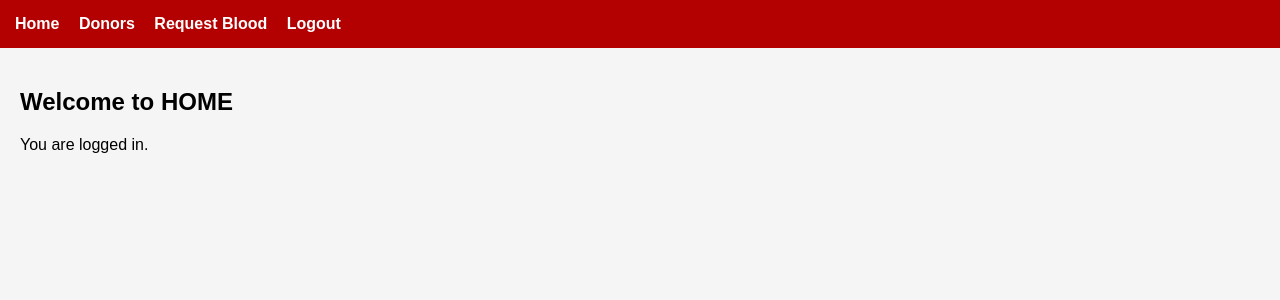
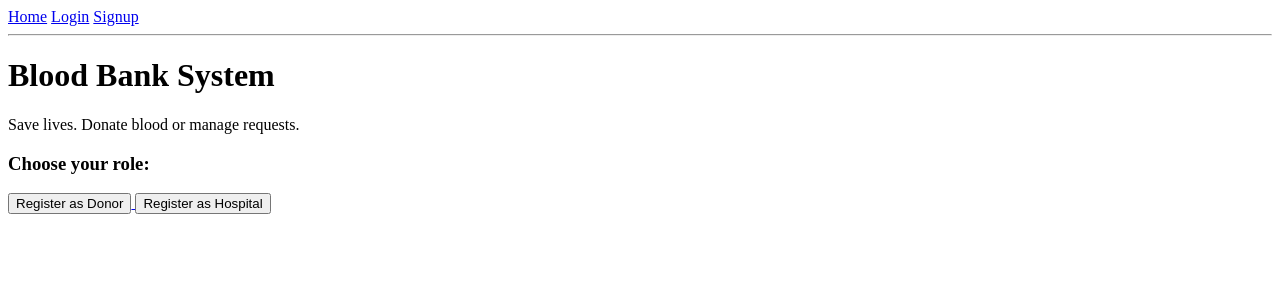
Before and after one commit to amanalex2006/BloodBank, a Flask app: page / in a window 1280 px wide. Shown: the top 300 px of the page. Run offline with Flask 3, Linux system fonts and the light colour scheme.

Commit message:
login set no uiux

```diff
--- a/app.py
+++ b/app.py
@@ -1,55 +1,122 @@
-from flask import Flask,render_template
+from flask import Flask, render_template, request, redirect, url_for, session
 from flask_sqlalchemy import SQLAlchemy
 import os
 from dotenv import load_dotenv
-from sqlalchemy import text, inspect
 from werkzeug.security import generate_password_hash, check_password_hash
 
+# load env
 load_dotenv()
 
 app = Flask(__name__)
+app.secret_key = "supersecretkey"
 
+# DB config
 app.config['SQLALCHEMY_DATABASE_URI'] = os.getenv("DATABASE_URL")
 app.config['SQLALCHEMY_TRACK_MODIFICATIONS'] = False
-
 app.config['SQLALCHEMY_ENGINE_OPTIONS'] = {
     "connect_args": {"sslmode": "require"}
 }
 
 db = SQLAlchemy(app)
 
+# =======================
+# MODEL
+# =======================
+class Role(db.Model):
+    __tablename__ = "Roles"  # must match EXACT case
 
+    role = db.Column(db.BigInteger, primary_key=True)
+    roleName = db.Column(db.Text, nullable=False)
 
+class User(db.Model):
+    __tablename__ = "users"
+
+    id = db.Column(db.BigInteger, primary_key=True)
+    email = db.Column(db.Text, unique=True, nullable=False)
+    name = db.Column(db.Text, nullable=False)
+    passwordhash = db.Column(db.Text, nullable=False)
+    role_id = db.Column(
+        db.BigInteger,
+        db.ForeignKey("Roles.role")  # this now works
+    )
+
+    def __repr__(self):
+        return f"<User {self.email}>"
+
+# =======================
+# ROUTES
+# =======================
 
 @app.route("/")
 def home():
     return render_template("home.html")
 
-@app.route("/testx")
-def test():
-    return render_template("test.html")
 
-@app.route("/test-db")
-def test_db():
-    try:
-        result = db.session.execute(text("SELECT 1"))
-        return "Database Connected Successfully ✅"
-    except Exception as e:
-        return f"Connection Failed ❌<br>{str(e)}"
+# -------- SIGNUP --------
+@app.route("/signup", methods=["GET", "POST"])
+def signup():
+    if request.method == "POST":
+        email = request.form["email"]
+        name = request.form["name"]
+        password = request.form["password"]
+        role_id = request.form.get("role_id")
+
+        # check duplicate
+        if User.query.filter_by(email=email).first():
+            return "Email already exists"
+
+        user = User(
+            email=email,
+            name=name,
+            passwordhash=generate_password_hash(password),
+            role_id=role_id
+        )
+
+        db.session.add(user)
+        db.session.commit()
+
+        return redirect(url_for("login"))
+
+    return render_template("signup.html")
 
 
+# -------- LOGIN --------
+@app.route("/login", methods=["GET", "POST"])
+def login():
+    if request.method == "POST":
+        email = request.form["email"]
+        password = request.form["password"]
+
+        user = User.query.filter_by(email=email).first()
+
+        if user and check_password_hash(user.passwordhash, password):
+            session["user_id"] = user.id
+            return redirect(url_for("dashboard"))
+
+        return "Invalid credentials"
+
+    return render_template("login.html")
 
 
+# -------- DASHBOARD --------
+@app.route("/dashboard")
+def dashboard():
+    if "user_id" not in session:
+        return redirect(url_for("login"))
 
-@app.route("/tables")
-def show_tables():
-    try:
-        conn = db.session.connection()
-        inspector = inspect(conn)
-        tables = inspector.get_table_names()
-        return "<br>".join(tables)
-    except Exception as e:
-        return f"<pre>{str(e)}</pre>"
+    user = User.query.get(session["user_id"])
+    return render_template("dashboard.html", user=user)
 
+
+# -------- LOGOUT --------
+@app.route("/logout")
+def logout():
+    session.pop("user_id", None)
+    return redirect(url_for("login"))
+
+
+# =======================
+# RUN
+# =======================
 if __name__ == "__main__":
     app.run(debug=True)
--- /dev/null
+++ b/static/main.js
@@ -0,0 +1,3 @@
+function confirmExit() {
+    return confirm("Exit the app? Unsaved work may be lost.");
+}
--- a/templates/base.html
+++ b/templates/base.html
@@ -1,48 +1,25 @@
 <!DOCTYPE html>
 <html>
 <head>
-    <title>{% block title %}Blood Bank{% endblock %}</title>
-
-    <style>
-        body {
-            font-family: Arial;
-            margin: 0;
-            background-color: #f5f5f5;
-        }
-
-        nav {
-            background-color: #b30000;
-            color: white;
-            padding: 15px;
-        }
-
-        nav a {
-            color: white;
-            margin-right: 15px;
-            text-decoration: none;
-            font-weight: bold;
-        }
-
-        .container {
-            padding: 20px;
-        }
-    </style>
+    <title>Blood Bank</title>
 </head>
 <body>
 
-    <!-- Navbar -->
-    <nav>
-        <a href="/">Home</a>
-        <a href="/donors">Donors</a>
-        <a href="/request">Request Blood</a>
+<nav>
+    <a href="/">Home</a>
+
+    {% if session.get("user_id") %}
+        <a href="/dashboard">Dashboard</a>
         <a href="/logout">Logout</a>
-    </nav>
+    {% else %}
+        <a href="/login">Login</a>
+        <a href="/signup">Signup</a>
+    {% endif %}
+</nav>
 
-    <!-- Page Content -->
-    <div class="container">
-        {% block content %}
-        {% endblock %}
-    </div>
+<hr>
+
+{% block content %}{% endblock %}
 
 </body>
 </html>
--- a/templates/home.html
+++ b/templates/home.html
@@ -1,8 +1,25 @@
 {% extends "base.html" %}
 
-{% block title %}HOME{% endblock %}
+{% block content %}
 
-{% block content %}
-    <h2>Welcome to HOME</h2>
+<h1>Blood Bank System</h1>
+
+{% if session.get("user_id") %}
     <p>You are logged in.</p>
+    <a href="/dashboard">Go to Dashboard</a>
+{% else %}
+    <p>Save lives. Donate blood or manage requests.</p>
+
+    <h3>Choose your role:</h3>
+
+    <a href="/signup?role=donor">
+        <button>Register as Donor</button>
+    </a>
+
+    <a href="/signup?role=hospital">
+        <button>Register as Hospital</button>
+    </a>
+
+{% endif %}
+
 {% endblock %}
```
Also changed, not shown: static/styles.css (added, +48 -0 lines), templates/dashboard.html (added, +21 -0 lines), templates/login.html (+10 -4 lines), templates/signup.html (added, +21 -0 lines).
